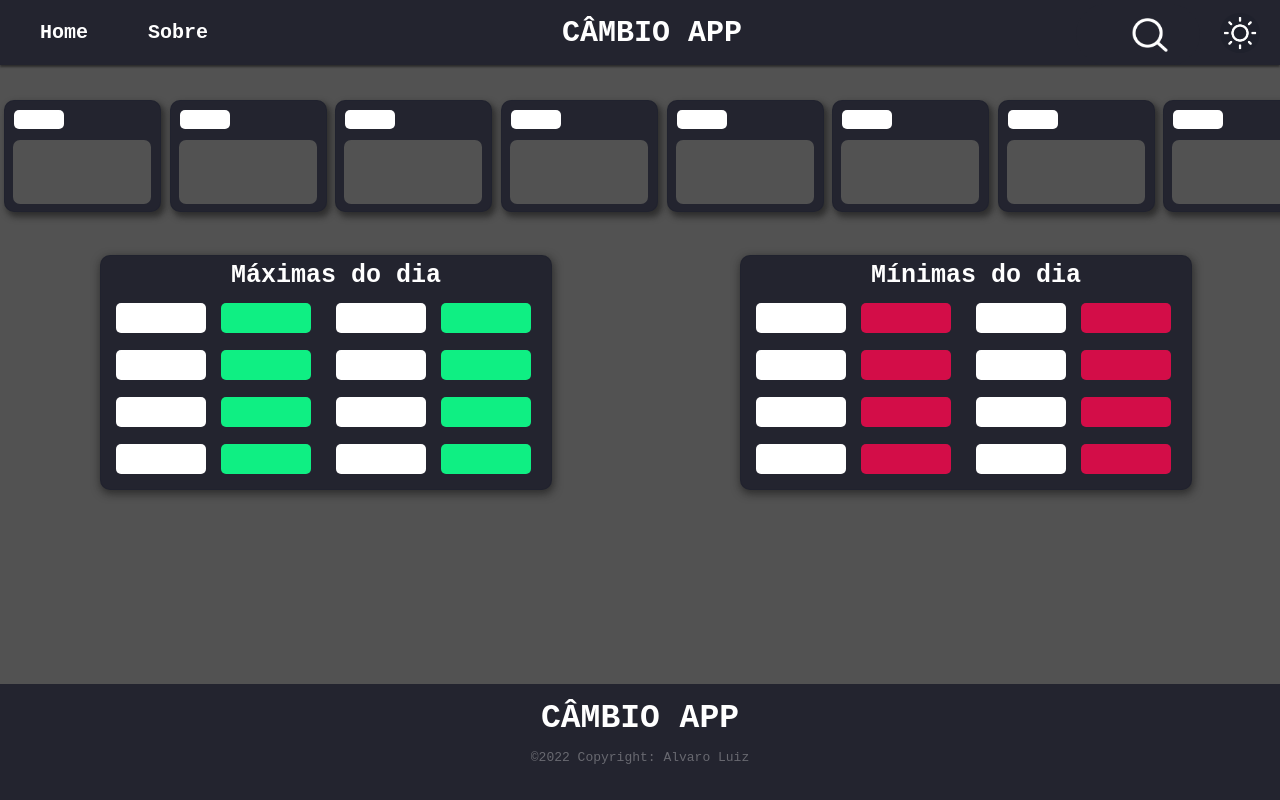
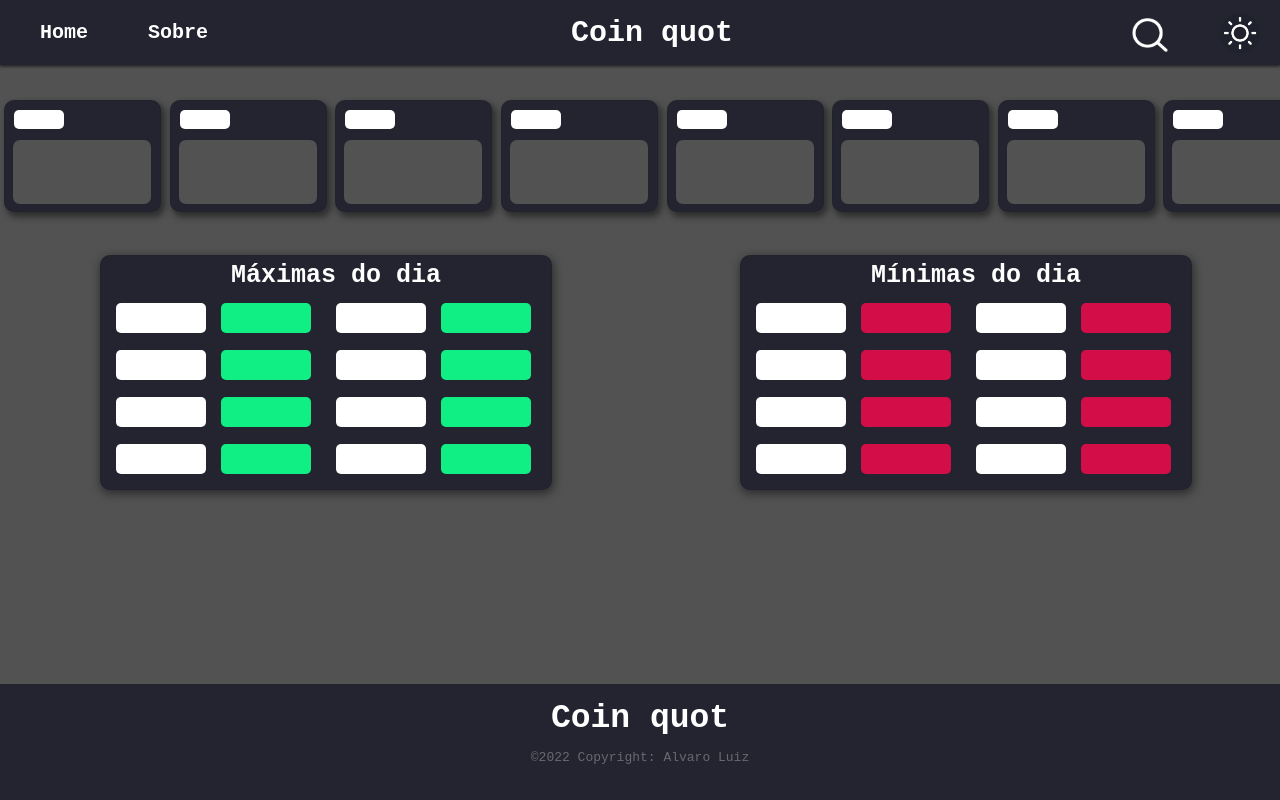
Before and after one commit to AlvaroLuizMS/WebCurrencyExchange, a plain HTML site: page index.html in a window 1280 px wide. Shown: the top 800 px of the page. Drawn offline with Linux system fonts and the light colour scheme; no server answers.

Commit message:
Update name and icon site

```diff
--- a/index.html
+++ b/index.html
@@ -7,8 +7,8 @@
     <meta http-equiv="X-UA-Compatible" content="IE=edge">
     <meta name="viewport" content="width=device-width, initial-scale=1.0">
     <link rel="stylesheet" type="text/css" href="style/style.css">
-    <link rel="shortcut icon" href="../img/15464.png">
-    <title>CÂMBIO APP</title>
+    <link rel="shortcut icon" href="../img/favicon-coin-quot.jpg">
+    <title>Coin quot</title>
 </head>
 
 <body data-theme="t-dark">
@@ -17,7 +17,7 @@
             <a href="index.html">Home</a>
             <a href="#">Sobre</a>
         </section>
-        <a class="title" href="index.html">CÂMBIO APP</a>
+        <a class="title" href="index.html">Coin quot</a>
 
         <!-- box search -->
         <div class="search-box">
@@ -377,7 +377,7 @@
     </div>
 
     <footer class="footerApp">
-        <a class="title-Footer" href="index.html">CÂMBIO APP</a>
+        <a class="title-Footer" href="index.html">Coin quot</a>
         <p class="footerDireitos">©2022 Copyright: Alvaro Luiz</p>
     </footer>
 
```
Also changed, not shown: img/favicon-coin-quot.jpg (added).
